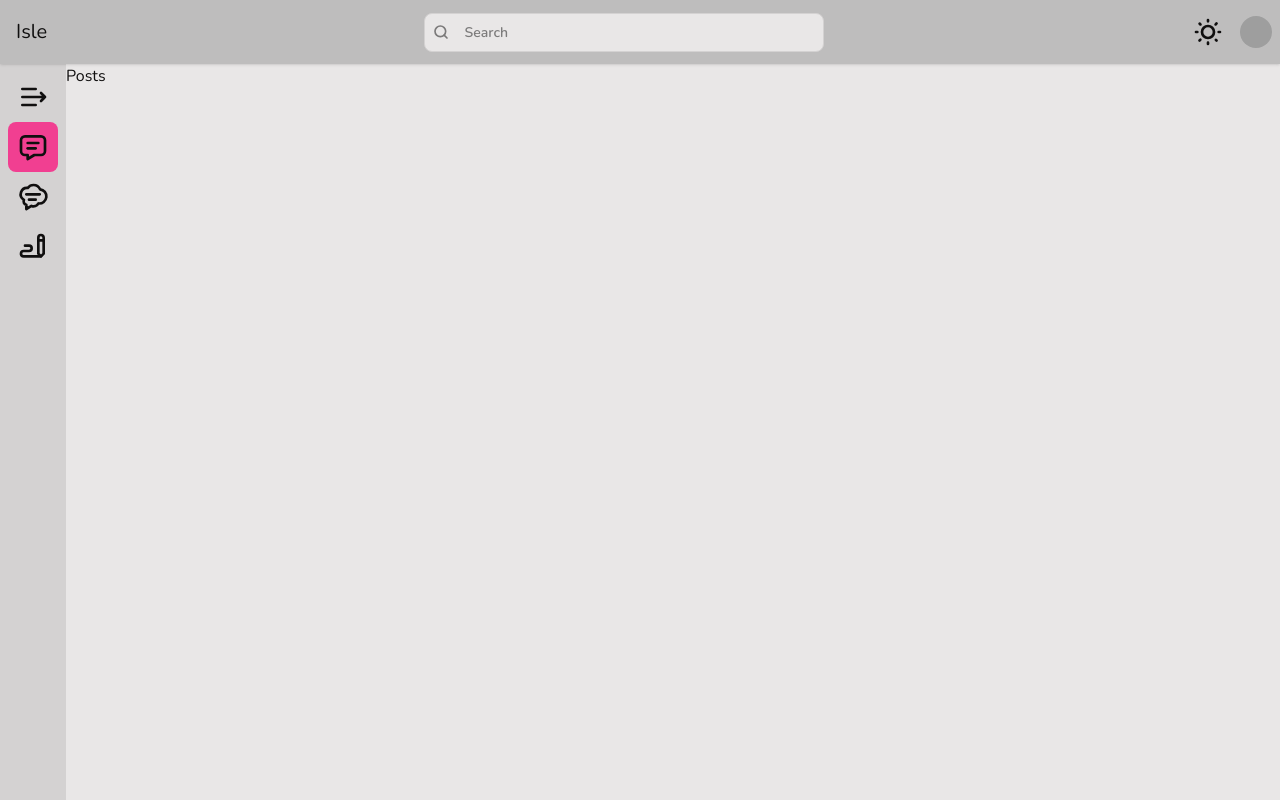
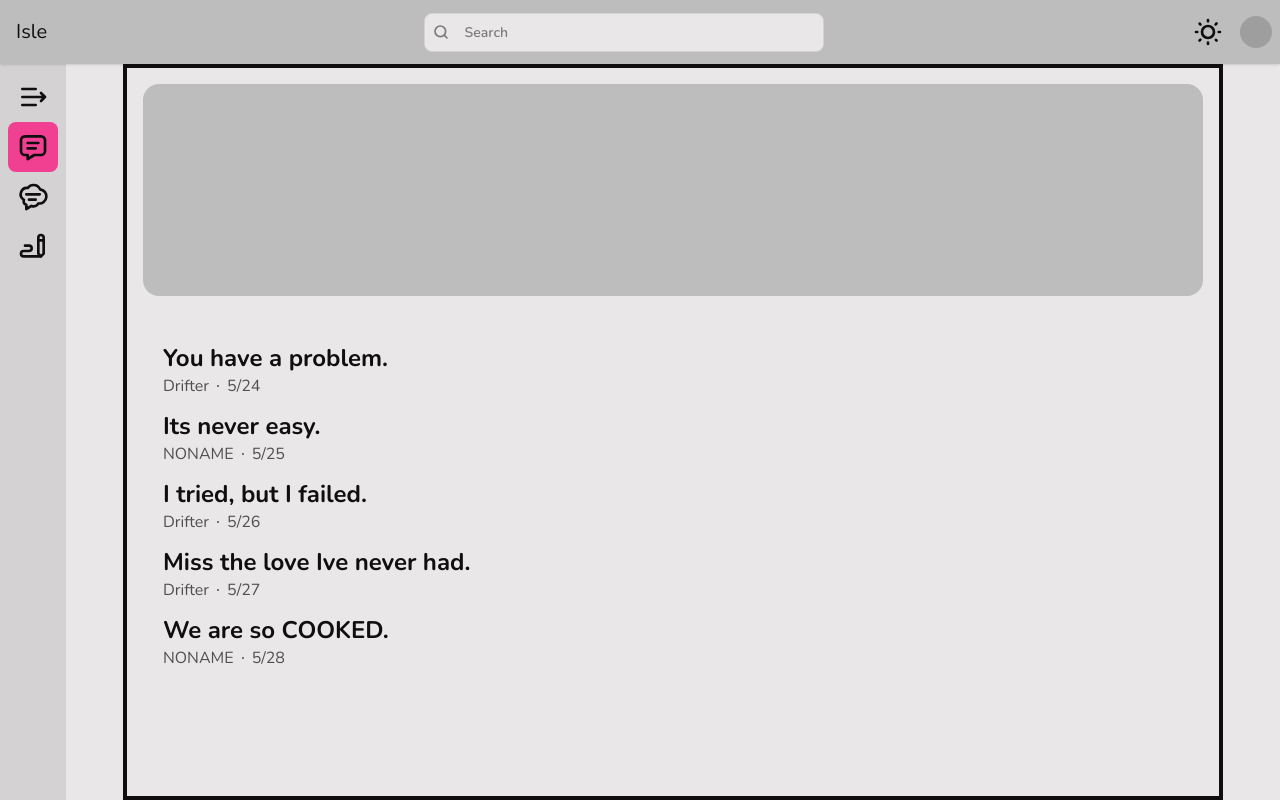
Before and after one commit to Damianouo/isle, a React (Vite) app: page /posts in a window 1280 px wide. Built offline with nearby package versions, Linux system fonts and the light colour scheme; grey boxes are pictures that could not be loaded.

Commit message:
Posts page mock up

```diff
--- a/src/layouts/PageTransition.jsx
+++ b/src/layouts/PageTransition.jsx
@@ -11,7 +11,7 @@ function PageTransition({ children }) {
   return (
     <AnimatePresence mode="sync" initial={false}>
       <motion.div
-        className="grid size-full"
+        className="grid size-full p-4 border-4 max-w-[1100px]"
         variants={variants}
         initial="hidden"
         animate="visible"
--- a/src/layouts/Root.jsx
+++ b/src/layouts/Root.jsx
@@ -10,7 +10,7 @@ function Root() {
       <Header />
       <div className="grid grid-cols-[auto_1fr]">
         <Navbar />
-        <main className="relative grid">
+        <main className="relative grid justify-items-center">
           <PageTransition>{outlet}</PageTransition>
         </main>
       </div>
--- a/src/pages/Posts/Posts.jsx
+++ b/src/pages/Posts/Posts.jsx
@@ -1,5 +1,39 @@
+import { Link } from "react-router";
+
 function Posts() {
-  return <div className="">Posts</div>;
+  return <div className="">
+    <div className='skeleton aspect-[5/1] mb-8'>
+    </div>
+  <PostsList />
+
+  </div>;
 }
 
 export default Posts;
+
+const postsData = [
+  {id:'postdata1',title:'You have a problem.',author:'Drifter',date:'5/24'},
+  {id:'postdata2',title:'Its never easy.',author:'NONAME',date:'5/25'},
+  {id:'postdata3',title:'I tried, but I failed.',author:'Drifter',date:'5/26'},
+  {id:'postdata4',title:'Miss the love Ive never had.',author:'Drifter',date:'5/27'},
+  {id:'postdata5',title:'We are so COOKED.',author:'NONAME',date:'5/28'},
+]
+
+function PostsList(){
+  return (
+    <ul className='menu w-full text-base'>
+      {postsData.map(post => (
+        <li key={post.id}>
+          <Link to={`/posts/${post.id}`}className='block'>
+            <h2 className='line-clamp-1 text-2xl font-bold'>{post.title}</h2>
+            <p className='flex gap-2 text-base-content/70 items-center'>
+              <span>{post.author}</span>
+              <div className='size-0.5 rounded-full bg-base-content/70'></div>
+              <span>{post.date}</span>
+            </p>
+          </Link>
+        </li>
+      ))}
+    </ul>
+  )
+}
```
